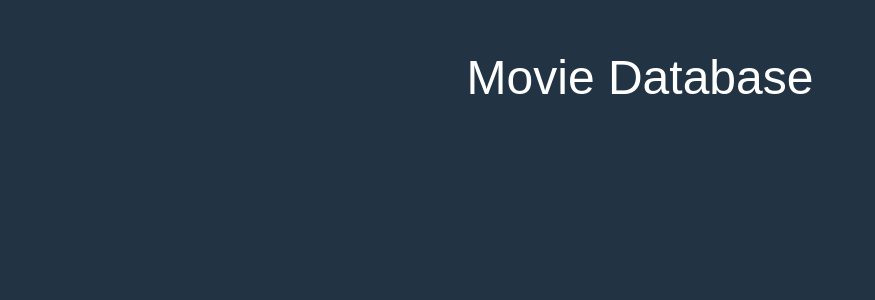
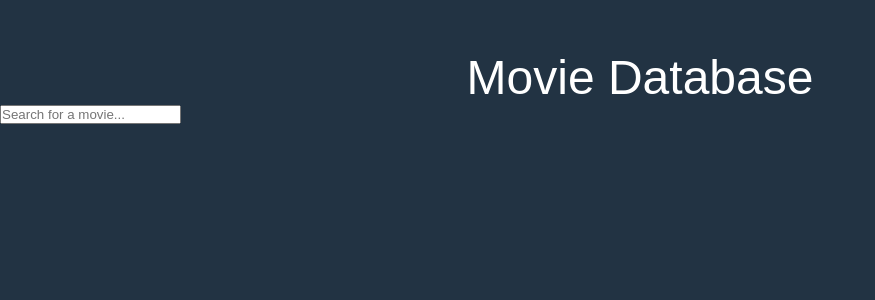
Before and after one commit to Don-Stevenson/moviedb, a React (Create React App) app: page / in a window 1280 px wide. Shown: the top 300 px of the page, without its empty margins (0-875 px from the left). Built offline with nearby package versions, Linux system fonts and the light colour scheme.

Commit message:
add search box

```diff
--- a/src/App.js
+++ b/src/App.js
@@ -1,4 +1,5 @@
 import React from 'react';
+import Search from './components/Search'
 
 
 function App() {
@@ -7,6 +8,9 @@
       <header className="App">
         <h1>Movie Database</h1>
       </header>
+      <main>
+        <Search />
+      </main>
     </div>
   );
 }
--- /dev/null
+++ b/src/components/Search.js
@@ -0,0 +1,9 @@
+import React from "react";
+
+function Search() {
+  return <section className="search">
+      <input type="text" placeholder="Search for a movie..." className="searchbox"/>
+  </section>;
+}
+
+export default Search;
```
